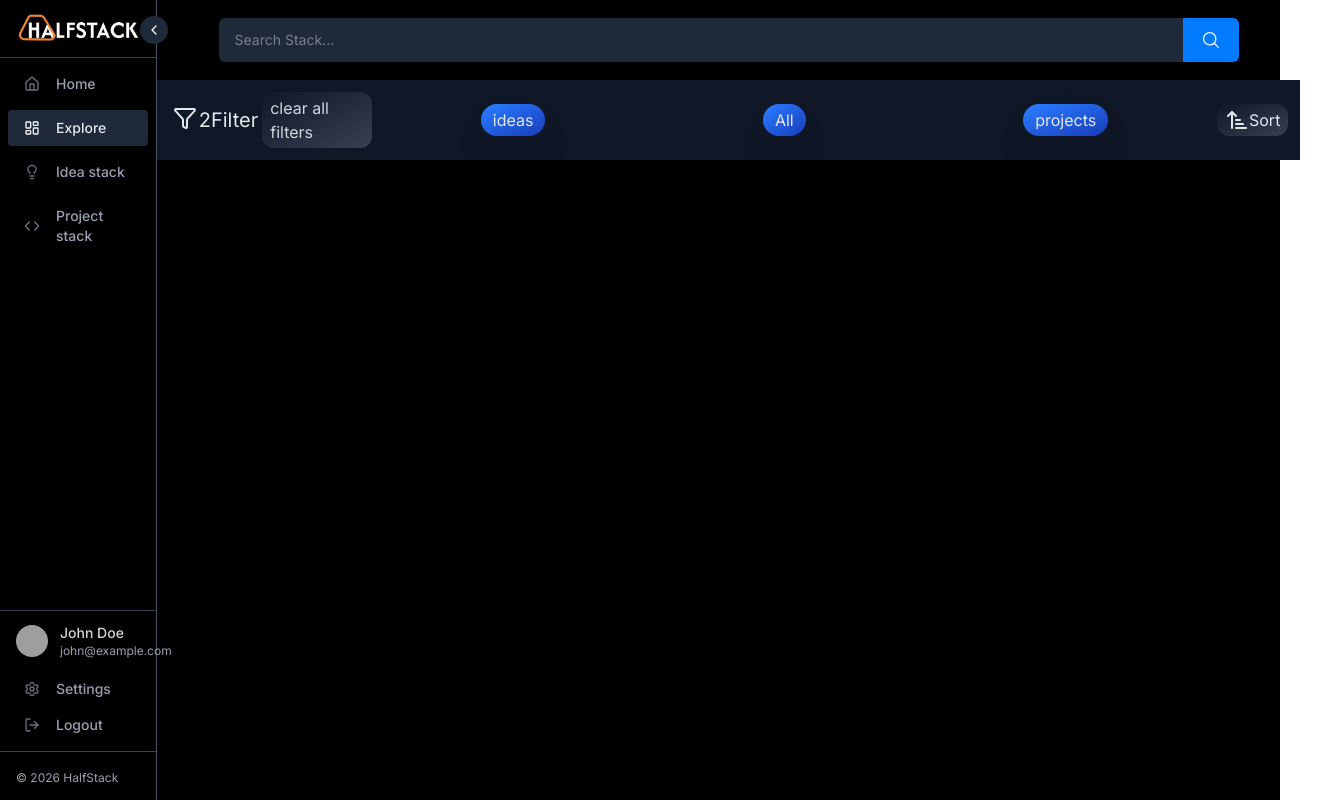
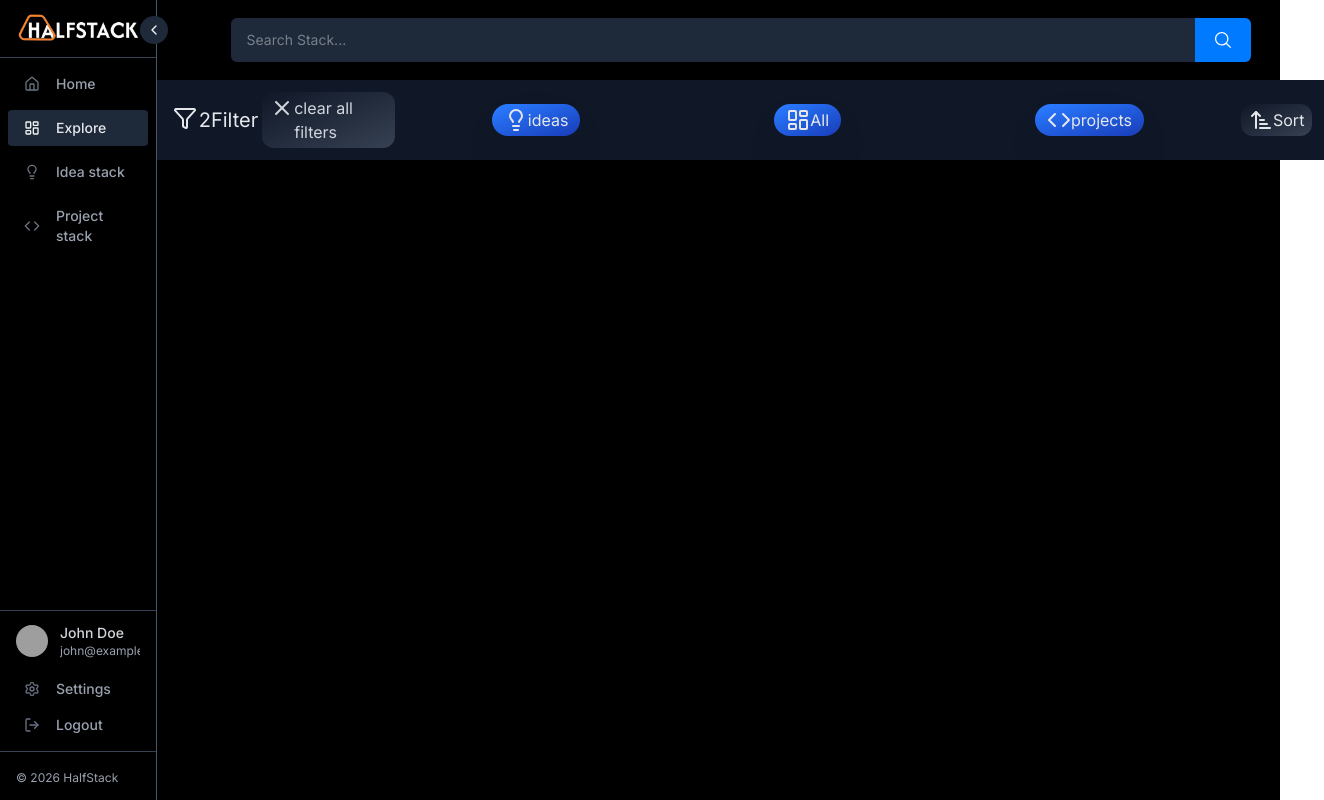
Before and after one commit to Mrunal-Malkar/StackRescue, a Next.js app: page /explore in a window 1280 px wide. Shown: the whole page, 1324 px wide, since content can reach past the window. Built offline with nearby package versions, Linux system fonts and the light colour scheme; grey boxes are pictures that could not be loaded.

Commit message:
refactor: enhance Explore and Sidebar components with improved layout and styling

```diff
--- a/app/explore/page.tsx
+++ b/app/explore/page.tsx
@@ -1,38 +1,55 @@
-import SearchBar from "@/components/searchbar"
-import Sidebar from "@/components/sidebar"
-import { ArrowUpNarrowWide, Filter } from "lucide-react"
+import SearchBar from "@/components/searchbar";
+import Sidebar from "@/components/sidebar";
+import { ArrowUpNarrowWide, Code, Filter, LayoutDashboard, Lightbulb, X } from "lucide-react";
 
 const Explore = () => {
-
   return (
-        <div className='w-screen min-h-screen flex bg-black text-white'>
-           <Sidebar/>
-            <div className='w-full flex flex-col h-full'>
+    <div className="sm:w-screen min-h-screen flex bg-black text-white">
+      <Sidebar />
+      <div className="w-full flex flex-col h-full">
         <div className="w-full p-4 flex items-center justify-center">
-                    <SearchBar/>
+          <SearchBar />
         </div>
-            <div className="bg-gray-900 text-gray-600 w-full p-3 flex items-center justify-between overflow-x-auto">
+        <div className="bg-gray-900 text-gray-600 p-3 flex flex-2 items-center justify-between w-full overflow-x-auto">
           {/* bg-blue-500 rounded-2xl p-1 px-2 */}
           <div className="flex items-center">
             <div className="text-gray flex px-1 gap-x-0.5">
-                    <Filter className="text-gray-200"/>
-                    <h3 className="text-gray-200  text-xl">2Filter</h3>
+              <Filter className="text-gray-200" />
+              <h3 className="text-gray-200  text-xl sm:inline-block hidden">
+                2Filter
+              </h3>
             </div>
-                <div className="text-gray-300 bg-linear-to-tl from-gray-700 to-gray-900 rounded-xl p-1 px-2">clear all filters</div>
+            <div className="hidden text-gray-300 bg-linear-to-tl from-gray-700 to-gray-900 rounded-xl p-1 px-2 sm:flex">
+              <i>
+                <X />
+              </i>
+              <h3> clear all filters</h3>
+            </div>
           </div>
           <div className="text-gray-200 flex text-md items-center xl:w-4xl justify-around">
-                    <div className=" bg-linear-to-br from-blue-500 to-blue-800 shadow-2xl rounded-2xl p-1 px-3">ideas</div>
-                    <div className=" bg-linear-to-br from-blue-500 to-blue-800 shadow-2xl rounded-2xl p-1 px-3">All</div>
-                    <div className=" bg-linear-to-br from-blue-500 to-blue-800 shadow-2xl rounded-2xl p-1 px-3">projects</div>
+            <div className="hidden  bg-linear-to-br from-blue-500 to-blue-800 shadow-2xl rounded-2xl p-1 px-3 sm:flex">
+              <Lightbulb />
+              <i ></i>{" "}
+              <h3 >ideas</h3>
             </div>
-                <div className="text-md flex bg-linear-to-tl from-gray-700 to-gray-900 rounded-xl p-1 px-2 text-gray-200">
-                    <ArrowUpNarrowWide/>
+            <div className=" bg-linear-to-br from-blue-500 to-blue-800 shadow-2xl rounded-2xl p-1 px-3 flex">
+              <i className="inline-block"><LayoutDashboard/></i>{" "}
+              <h3 className="hidden sm:inline-block">All</h3>
+            </div>
+            <div className="hidden bg-linear-to-br from-blue-500 to-blue-800 shadow-2xl rounded-2xl p-1 px-3 sm:flex">
+              <Code />
+              <i ></i>{" "}
+              <h3 >projects</h3>
+            </div>
+          </div>
+          <div className="text-md flex bg-linear-to-tl from-gray-700 to-gray-900 rounded-xl p-1 px-2 text-gray-200 ">
+            <ArrowUpNarrowWide />
             <h3 className="">Sort</h3>
           </div>
         </div>
       </div>
     </div>
-  )
-}
+  );
+};
 
-export default Explore
+export default Explore;
--- a/components/sidebar.tsx
+++ b/components/sidebar.tsx
@@ -82,12 +82,12 @@ const Sidebar: React.FC<SidebarProps> = ({ className }) => {
           />
           <div
             className={cn(
-              'ml-3 flex flex-col transition-opacity duration-200',
+              'ml-3 flex flex-col transition-opacity duration-200 overflow-x-auto',
               isCollapsed && 'hidden opacity-0',
             )}
           >
-            <span className="text-sm font-medium text-gray-300">John Doe</span>
-            <span className="text-xs text-gray-400">john@example.com</span>
+            <h3 className="text-sm font-medium text-gray-300">John Doe</h3>
+            <h4 className="text-xs text-gray-400 flex flex-wrap">john@example.com</h4>
           </div>
         </div>
 
```
Lines whose indentation alone changed are shown as unchanged.
